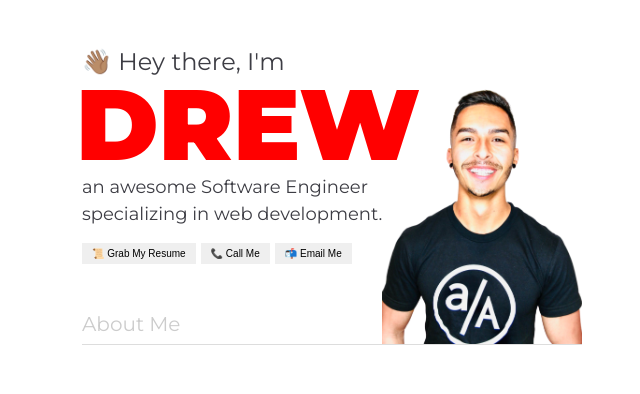
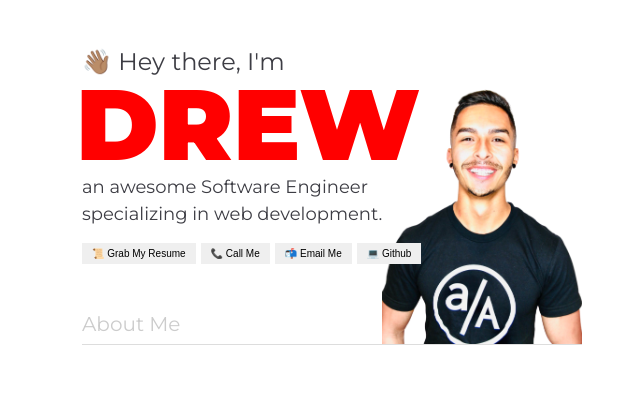
Before and after one commit to drewrodrigues/thesimpledev.github.io, a React (Create React App) app: page / in a window 1280 px wide. Shown: the top 394 px of the page, without its empty margins (308-948 px from the left). Built offline with nearby package versions, Linux system fonts and the light colour scheme.

Commit message:
Add github button

```diff
--- a/src/App.scss
+++ b/src/App.scss
@@ -127,9 +127,11 @@ body {
   bottom: 0;
   right: 0;
   //border-radius: 100%;
+  z-index: -1;
 }
 
 button {
+  cursor: pointer;
   margin-top: 15px;
   margin-right: 5px;
   border: none;
--- a/src/App.tsx
+++ b/src/App.tsx
@@ -33,6 +33,7 @@ function App() {
           <button>📜 Grab My Resume</button>
           <button>📞 Call Me</button>
           <button>📬 Email Me</button>
+          <button>💻 Github</button>
 
           <h4 className="section__header with--me">
             About Me
```
